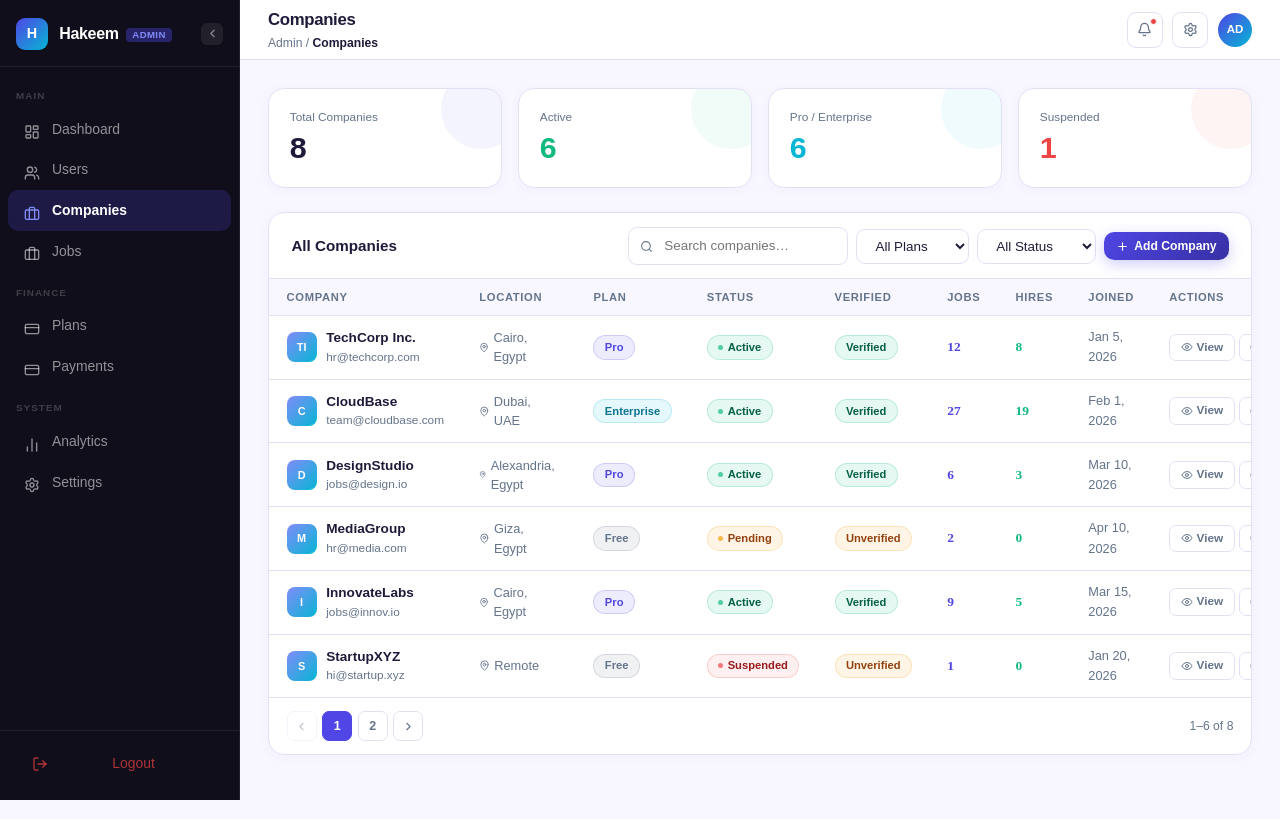
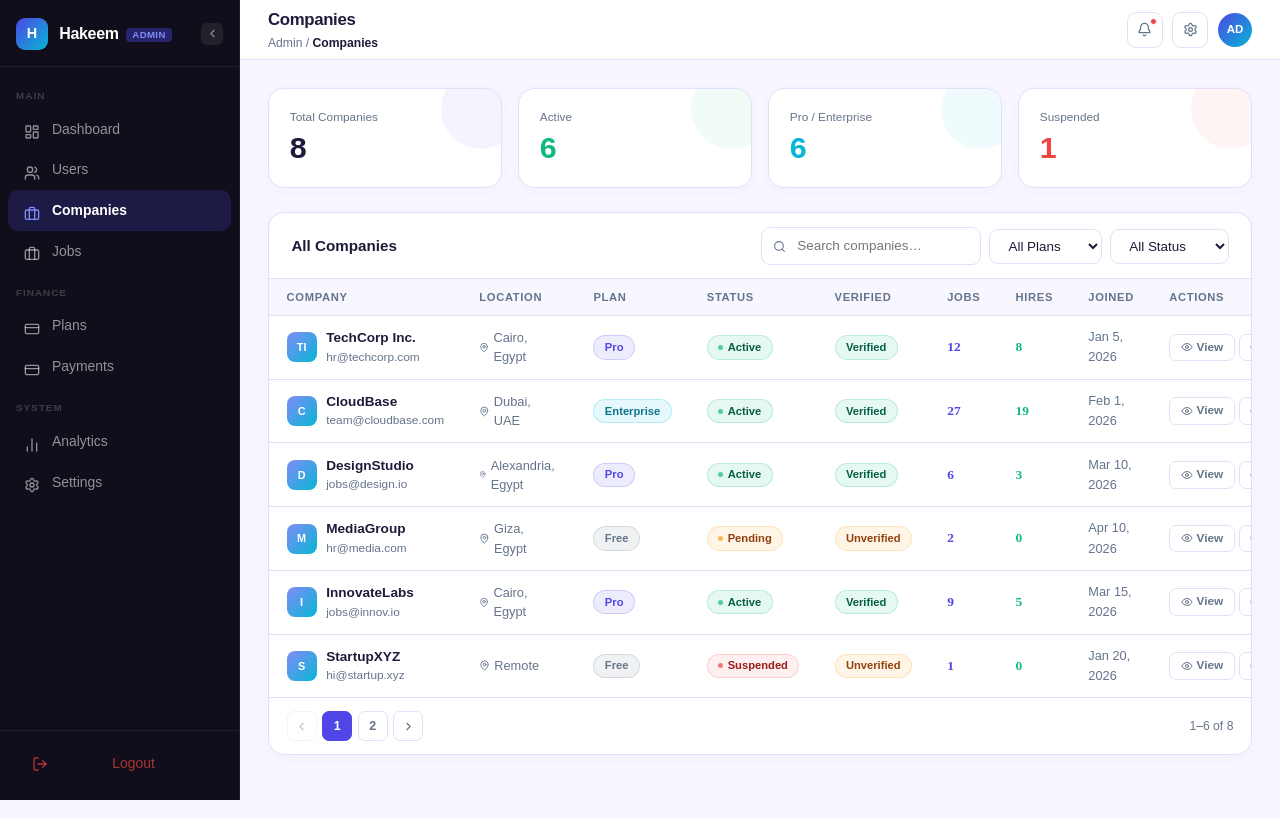
Before and after one commit to hazemkhaled551/hakeem-scout-talent, a React (Vite) app: page /admin/companies in a window 1280 px wide. Built offline with nearby package versions, Linux system fonts and the light colour scheme.

Commit message:
Add api Contract

```diff
--- a/src/pages/Admin/Admincompanies.tsx
+++ b/src/pages/Admin/Admincompanies.tsx
@@ -6,7 +6,7 @@ import {
   Ban,
   CheckCircle,
   MapPin,
-  Plus,
+  // Plus,
 } from "lucide-react";
 import AdminLayout from "../../layouts/Adminlayout";
 import AdminTable, {
@@ -320,11 +320,6 @@ export default function AdminCompanies() {
           pageSize={PAGE_SIZE}
           total={filtered.length}
           onPageChange={setPage}
-          actions={
-            <button className="adm-btn adm-btn--primary adm-btn--sm">
-              <Plus size={13} /> Add Company
-            </button>
-          }
           searchSlot={
             <div className="d-flex align-items-center gap-2 flex-wrap">
               <div className="adm-search-wrap">
```
Also changed, not shown: 1 other file (tests, documents, lock files or other folders).
